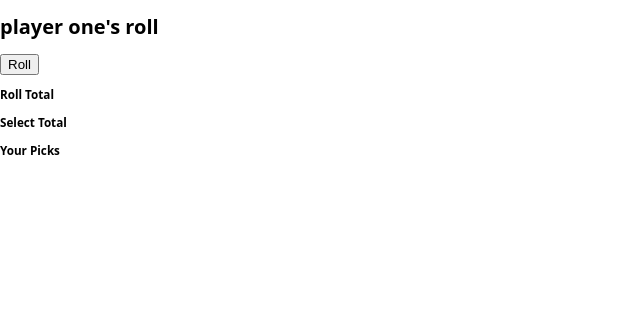
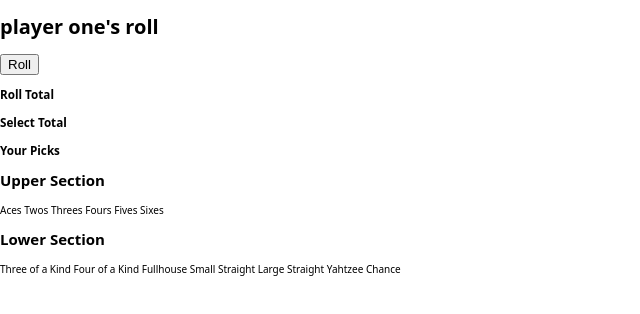
Before and after one commit to swiftLines/yahtzee-project, a plain HTML site: page index.html in a window 1280 px wide. Shown: the whole page, without its empty margins (0-640 px from the left). Drawn offline with Linux system fonts and the light colour scheme.

Commit message:
Add score card

```diff
--- a/index.html
+++ b/index.html
@@ -33,6 +33,24 @@
       <div class="pick"></div>
       <div class="pick"></div>
     </section>
-  <!-- </span> -->
+  <h2>Upper Section</h2>
+  <section id="upper">
+    <span id="aces">Aces</span>
+    <span id="twos">Twos</span>
+    <span id="threes">Threes</span>
+    <span id="fours">Fours</span>
+    <span id="fives">Fives</span>
+    <span id="sixes">Sixes</span>
+  </section>
+  <h2>Lower Section</h2>
+  <section id="lower">
+    <span id="three-of-kind">Three of a Kind</span>
+    <span id="four-of-kind">Four of a Kind</span>
+    <span id="fullhouse">Fullhouse</span>
+    <span id="small-straight">Small Straight</span>
+    <span id="large-straight">Large Straight</span>
+    <span id="yahtzee">Yahtzee</span>
+    <span id="chance">Chance</span>
+  </section>
 </body>
 </html>
--- a/js/app.js
+++ b/js/app.js
@@ -201,7 +201,7 @@ function endTurn() {
   //            sequence from lowest to highest
   //
   // 3) allow player to apply their picks to a category
-  //      ***** display all categories as scorecard
+  //      ***** display all categories as scorecard (start with creating HTML elements)
   //      ***** allow player to click on a category element to apply picks
   //      ***** ensure player can use any round towards any category
   //            wether it qualifies for points or not, but only can select
```
